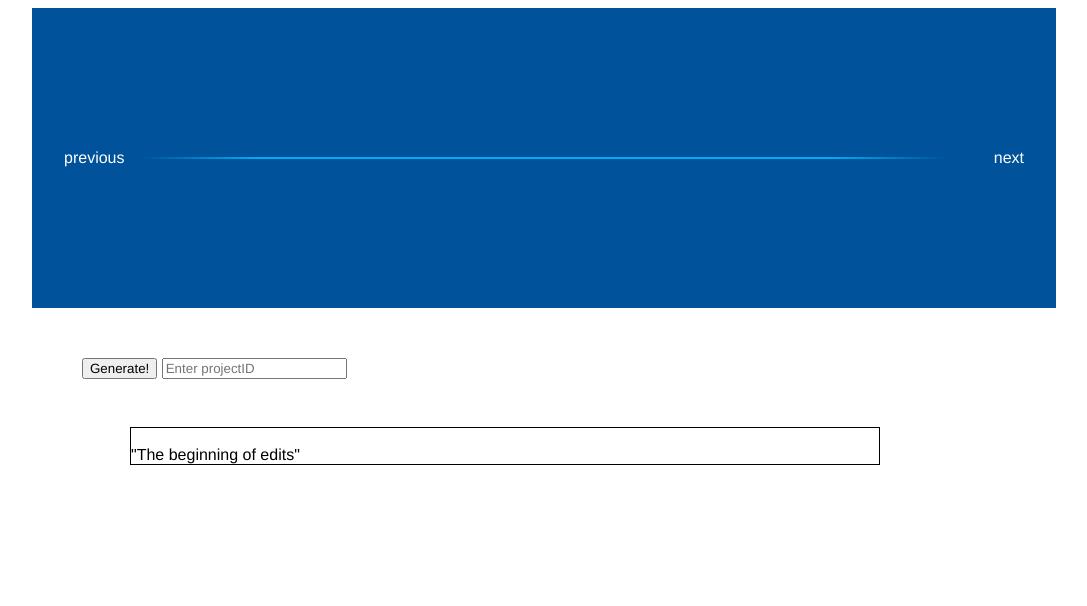
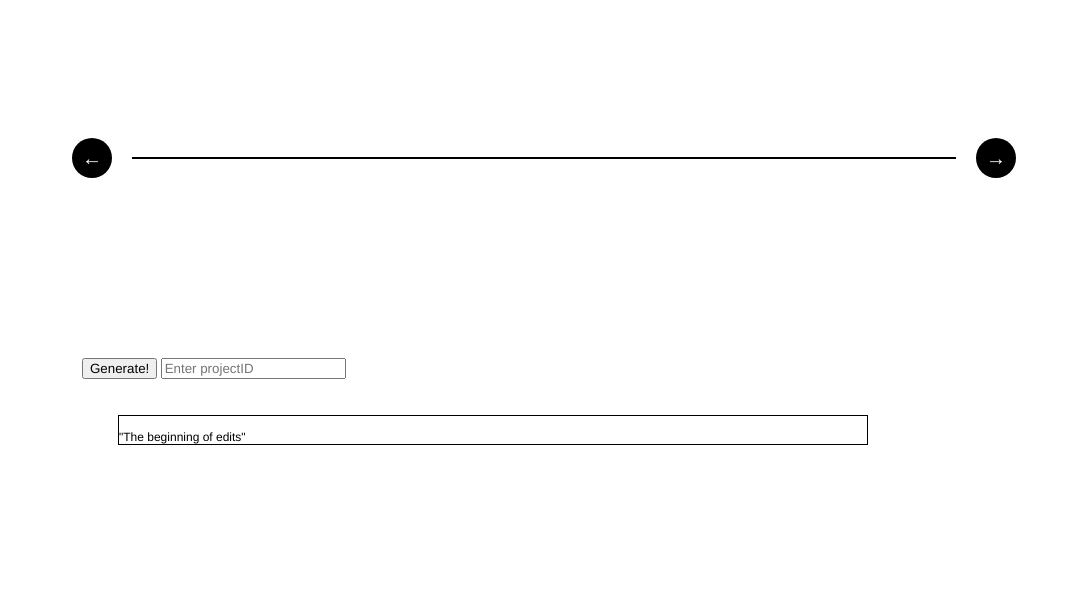
Before and after one commit to Linghe-Wang/ScholarWrite-AdminPage, a Flask app: page / in a window 1280 px wide. Shown: the top 606 px of the page, without its empty margins (96-1183 px from the left). Run offline with Flask 3, Linux system fonts and the light colour scheme.

Commit message:
UI rendering changes

```diff
--- a/static/css/style.css
+++ b/static/css/style.css
@@ -19,6 +19,15 @@
 max-width: 750px;
 margin: auto;
 } */
+
+html {
+  font-size: 75%;
+}
+
+/* Adjust the font size of the timeline event to maintain proportion */
+.timeline__event {
+  font-size: 8px;
+}
 
 .document-viewer {
   /* padding: 150px; */
@@ -47,7 +56,7 @@
   position: relative;
   padding: 100px;
   max-width: 1024px;
-  background-color: #00529b;
+  background-color: white;
   width: 100%;
   margin: 0 auto;
   overflow: hidden;
@@ -74,11 +83,11 @@
 
 .timeline__event-indicator:before {
   content: '';
-  border: 2px solid #00adef;
-  background-color: #00529b;
+  border: 2px solid black;
+  background-color: white;
   height: 10px;
   width: 10px;
-  border-radius: 50%;
+  border-radius: 100%;
   position: absolute;
   top: calc(50% - 5px);
   left: calc(50% - 5px);
@@ -92,8 +101,8 @@
 }
 
 .is-active .timeline__event-indicator:before {
-  background-color: #fff;
-  border-color: #fff;
+  background-color: darkolivegreen;
+  border-color: black;
 }
 
 .timeline-slider {
@@ -106,7 +115,8 @@
 }
 
 .timeline-slider:before {
-  background: linear-gradient(to right, rgba(0, 82, 155, 1) 1%, rgba(0, 82, 155, 0) 15%, rgba(0, 82, 155, 0) 85%, rgba(0, 82, 155, 1) 99%);
+  /* background: linear-gradient(to right, rgba(0, 82, 155, 1) 1%, rgba(0, 82, 155, 0) 15%, rgba(0, 82, 155, 0) 85%, rgba(0, 82, 155, 1) 99%); */
+  background: black;
   content: '';
   position: absolute;
   top: calc(50% - 1px);
@@ -119,7 +129,7 @@
 .timeline-slider:after {
   content: '';
   height: 2px;
-  background-color: #00adef;
+  background-color: black;
   width: 100%;
   position: absolute;
   top: calc(50% - 1px);
@@ -152,7 +162,7 @@
 }
 
 .timeline__event__time {
-  color: #00adef;
+  color: gray;
   position: absolute;
   text-align: center;
   display: block;
@@ -163,7 +173,8 @@
 }
 
 .is-active .timeline__event__time {
-  color: #fff;
+  color: black;
+  font-weight: bold;
 }
 
 .timeline__tooltip {
@@ -241,3 +252,28 @@
 .timeline-pager__next {
   right: 2em;
 }
+
+.timeline-pager {
+  cursor: pointer;
+  color: white;
+  display: inline-flex;
+  align-items: center;
+  justify-content: center;
+  position: absolute;
+  top: 50%;
+  transform: translateY(-50%);
+  z-index: 10;
+  background-color: black;
+  width: 40px;
+  height: 40px;
+  border-radius: 50%;
+  font-size: 20px;
+}
+
+.timeline-pager::before {
+  content: "\2190"; /* Left arrow symbol */
+}
+
+.timeline-pager.timeline-pager__next::before {
+  content: "\2192"; /* Right arrow symbol */
+}
--- a/static/js/script.js
+++ b/static/js/script.js
@@ -1,5 +1,5 @@
 let serverURL;
-serverURL = "http://127.0.0.1:5000/";
+serverURL = "http://127.0.0.1:5001/";
 
 var content;
 let projectIDs = null;
--- a/templates/index.html
+++ b/templates/index.html
@@ -14,8 +14,8 @@
         </ol>
       </li>
     </ol>
-    <span class="timeline-pager timeline-pager__previous">previous</span>
-    <span class="timeline-pager timeline-pager__next">next</span>
+    <span class="timeline-pager timeline-pager__previous"></span>
+    <span class="timeline-pager timeline-pager__next"></span>
   </div>
   <div class="document-viewer">
     <button type="button" onclick="retrieveProject()">Generate!</button>
```
